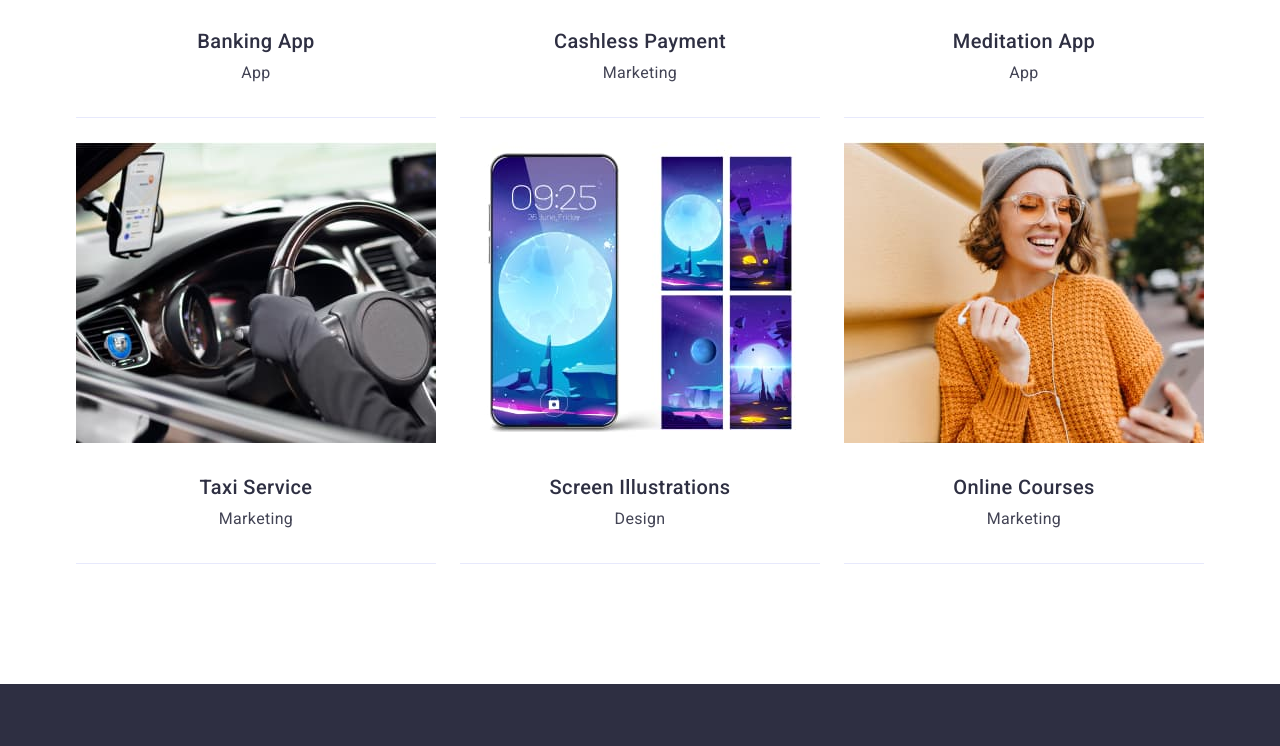
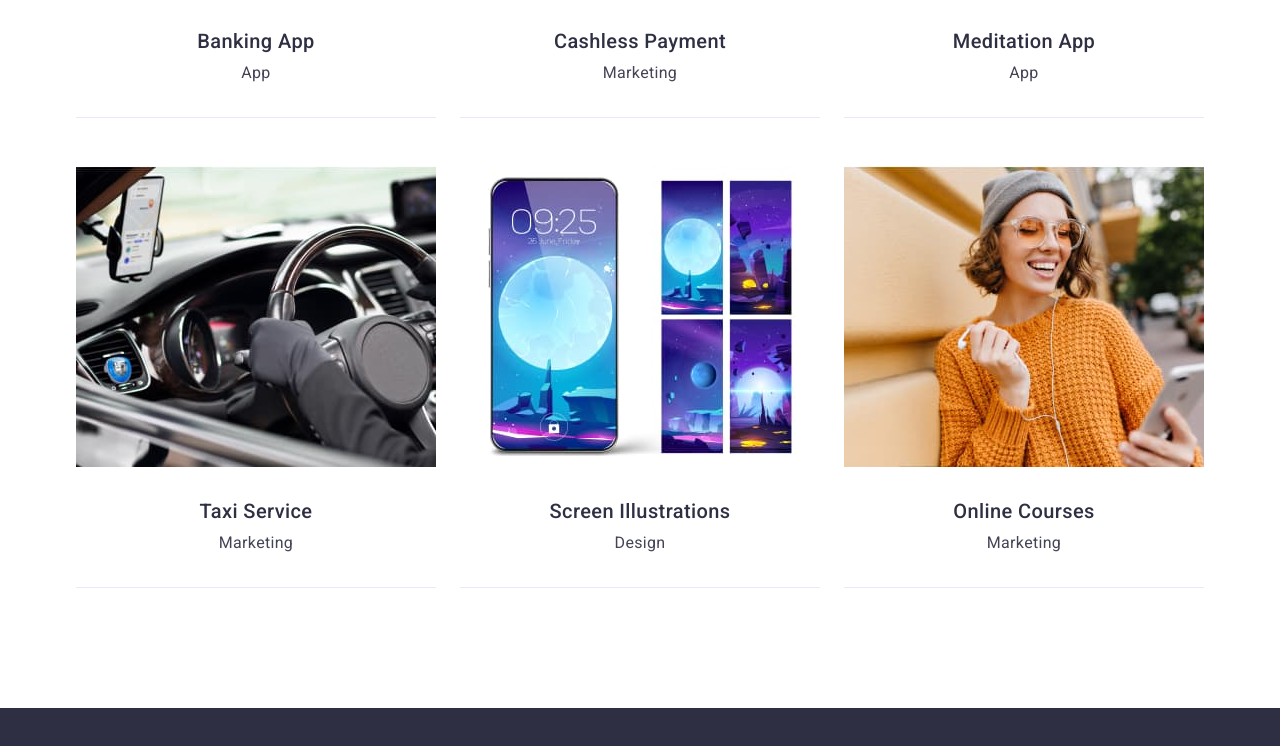
Before and after one commit to Lobash1/goit-markup-hw-03, a plain HTML site: page index.html in a window 1280 px wide. Shown: the part 2317-3063 px from the top of the page. Drawn offline with nearby package versions, Linux system fonts and the light colour scheme.

Commit message:
add initial files

```diff
--- a/css/styles.css
+++ b/css/styles.css
@@ -225,8 +225,9 @@ margin: auto;
 }
 
 .photo-item {
-    background-color: #FFFFFF width: calc((100% - 72px) / 4);
+    calc((100% - 72px) / 4);
     border-radius: 0 0 4px 4px;
+    background-color: #fff;
 }
 
 /*  border-radius: 0 0 4px 4px;
@@ -238,7 +239,7 @@ margin: auto;
    flex-wrap: wrap;
    column-gap: 24px;
    row-gap: 48px;
-   gap: 24px;
+
 }
 
 .items-text {
```
